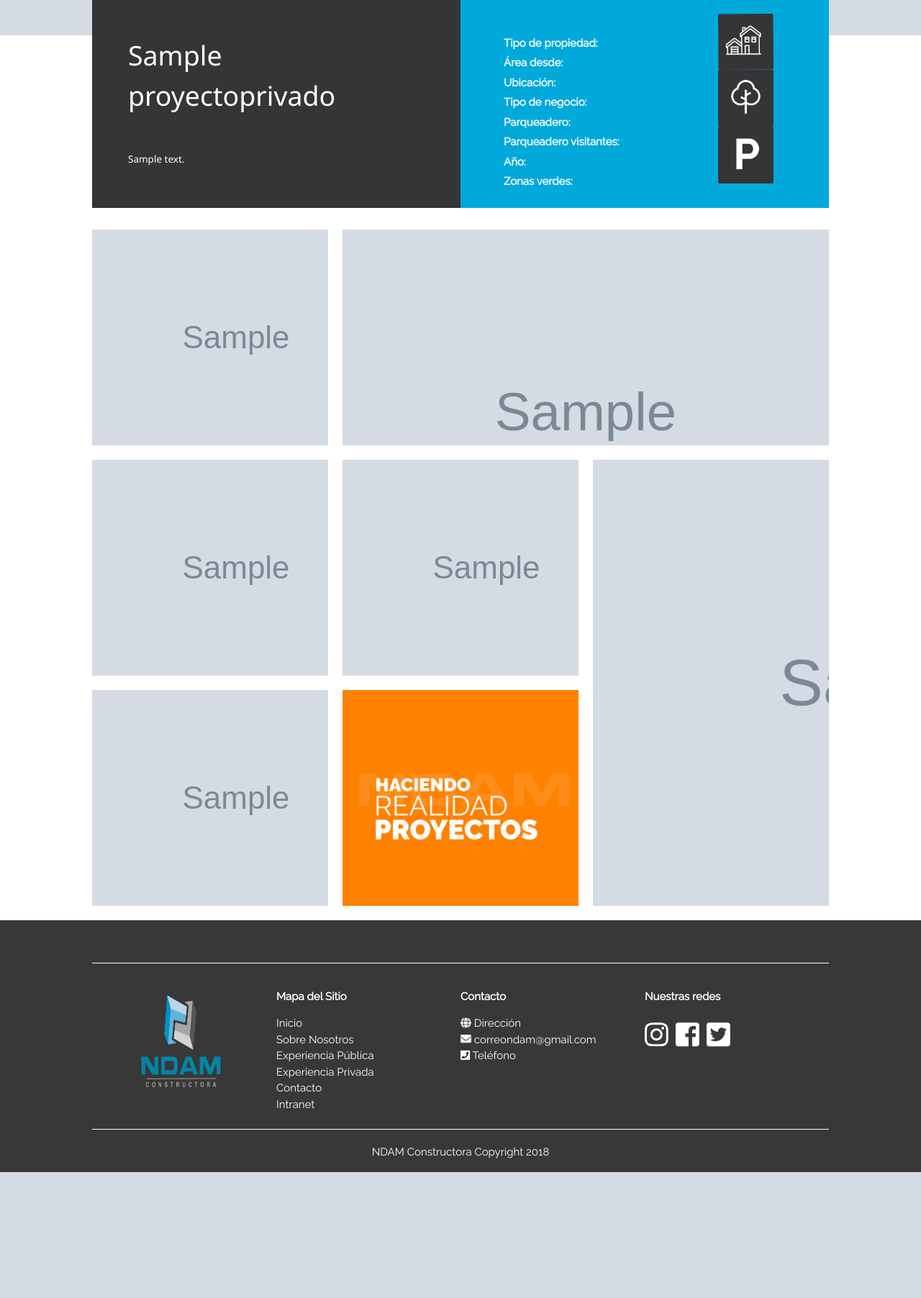
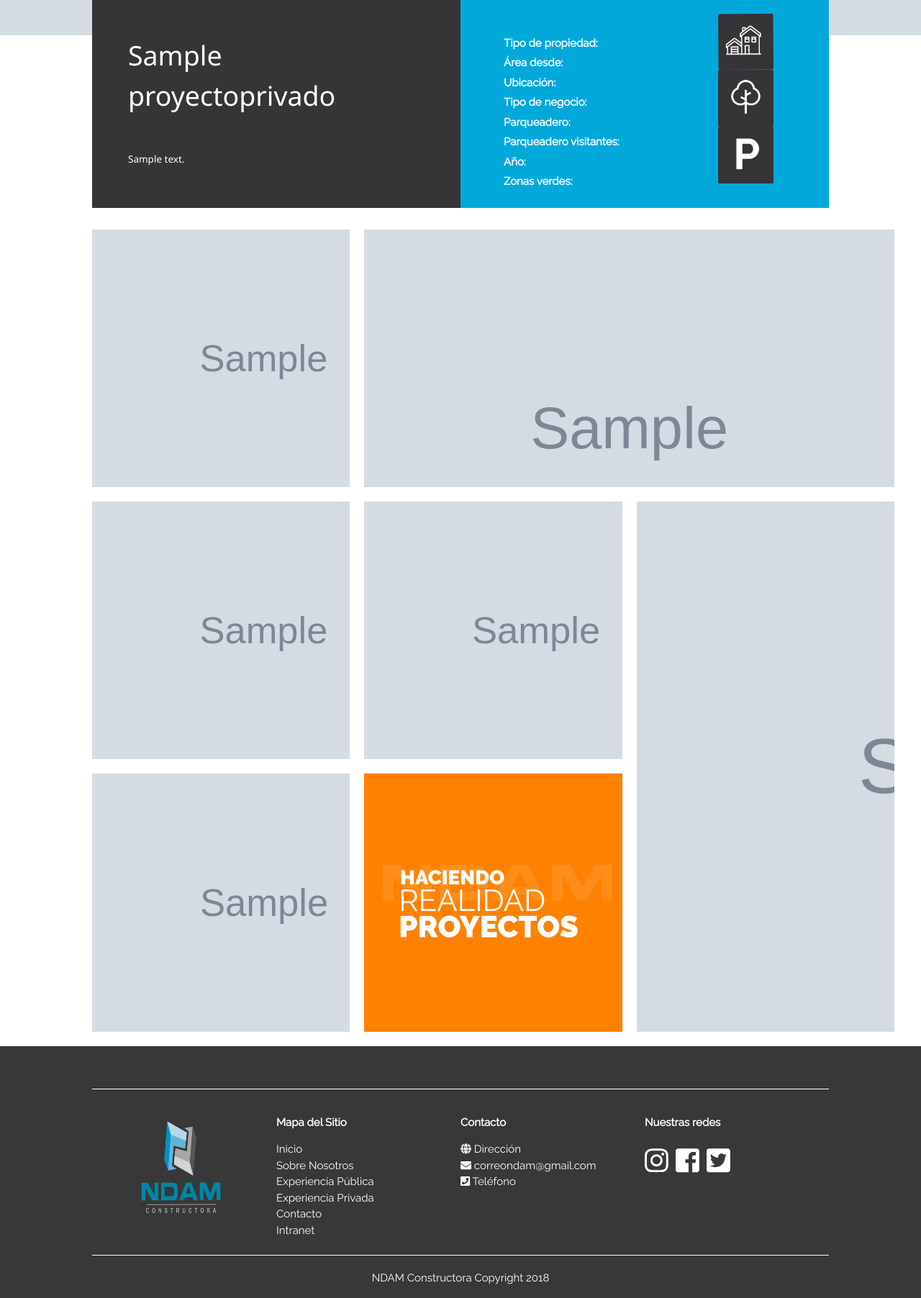
Before and after one commit to davidluna-fn/PageNDAM, a Django app: page /pPrivado/1/ in a window 1280 px wide. Shown: the part 630-2434 px from the top of the page at 72% size. Before the commit the page ends 2259 px from the top, so only its background shows below. Run offline with Django 3.2, Linux system fonts and the light colour scheme; tables that the repository leaves empty hold one stand-in row (values such as "Sample post"); grey boxes marked "Sample" are stand-in pictures; parts of the project's set-up code (start-up, migrations or seed data) failed here and were passed over; some libraries are stand-ins or nearby versions.

Commit message:
Bugs experiencia publica

```diff
--- a/contratos/static/css/estilo.css
+++ b/contratos/static/css/estilo.css
@@ -1390,9 +1390,9 @@ width:0px;height:0px;outline:0px;
   padding-top: 30px;
   grid-column: 1 / -1;
   display: grid;
-  grid-template-columns: auto auto auto;
-  grid-template-rows: 300px;
-  grid-auto-rows: 300px;
+  grid-template-columns: repeat(3,minmax(28vw,auto));
+  grid-template-rows: repeat(3,minmax(28vw,auto));
+  grid-auto-rows: minmax(28vw,auto);
   grid-gap: 20px;
   padding-bottom: 20px;
 }
@@ -1804,7 +1804,7 @@ width:0px;height:0px;outline:0px;
       grid-column: 1 / -1;
       display: grid;
       grid-template-columns: 0.5fr 0.5fr;
-      grid-template-rows: minmax(auto,150vh);
+      grid-template-rows: minmax(auto,auto);
       position: relative;
       z-index: -123;
     }
```
